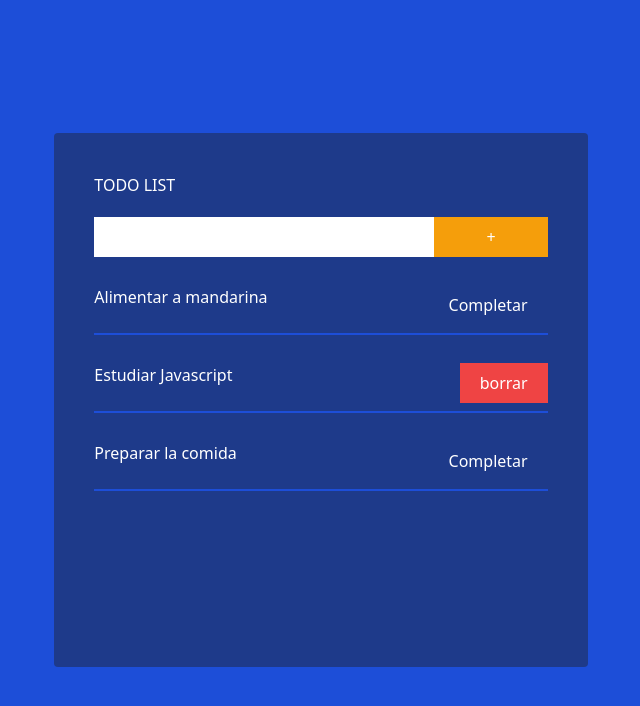
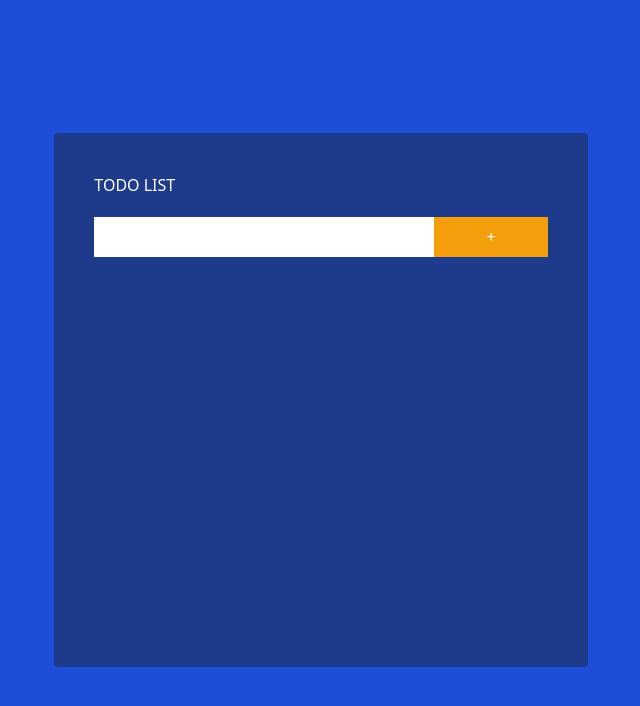
Before and after one commit to carlosAguinaga/todo-taidwind, a React (Create React App) app: page / in a window 1280 px wide. Shown: the top 706 px of the page, without its empty margins (319-959 px from the left). Built offline with nearby package versions, Linux system fonts and the light colour scheme.

Commit message:
feat: localStore added

```diff
--- a/src/App.jsx
+++ b/src/App.jsx
@@ -2,40 +2,63 @@ import "./App.css";
 import AddTodo from "./components/AddTodo";
 import TodoList from "./components/TodoList";
 import TodoItem from "./components/TodoItem";
-import { useState } from "react";
+import { useEffect, useState } from "react";
 
-const list = [
-  {
-    title: "Alimentar a mandarina",
-    status: false,
-  },
-  {
-    title: "Estudiar Javascript",
-    status: true,
-  },
-  {
-    title: "Preparar la comida",
-    status: false,
-  },
-];
+// const list = [
+//   {
+//     title: "Alimentar a mandarina",
+//     status: false,
+//   },
+//   {
+//     title: "Estudiar Javascript",
+//     status: true,
+//   },
+//   {
+//     title: "Preparar la comida",
+//     status: false,
+//   },
+// ];
 
 function App() {
-  const [todoArr, setTodoArr] = useState(list);
-  const [todoTitle, setTodoTitle] = useState(null)
+  const [todoTitle, setTodoTitle] = useState("");
+  const [todoArray, setTodoArray] = useState([]);
 
-  const handleAddTodo = (e) => {
-    console.log(todoTitle);
-    setTodoArr([...todoArr, {title: todoTitle, status: false}])
-  }
+  const handleAddTodo = () => {
+    setTodoArray([...todoArray, { title: todoTitle, status: false }]);
+  };
+
+  useEffect(() => {
+    if (localStorage.getItem("todoList")) {
+      setTodoArray(JSON.parse(localStorage.getItem("todoList")));
+    } else {
+      localStorage.setItem("todoList", []);
+    }
+  }, []);
+
+  useEffect(() => {
+    localStorage.setItem("todoList", JSON.stringify(todoArray));
+    console.log('ss');
+  }, [todoArray]);
 
   return (
     <div className="h-screen bg-blue-700 flex justify-center items-center">
       <div className="w-full bg-blue-900 text-white px-10 py-10 rounded md:w-5/12 h-2/3 overflow-scroll">
         <h2 className="text-left">TODO LIST</h2>
-        <AddTodo setTodoTitle={setTodoTitle} handleAddTodo={handleAddTodo}/>
+        <AddTodo
+          setTodoTitle={setTodoTitle}
+          handleAddTodo={handleAddTodo}
+          todoTitle={todoTitle}
+        />
         <TodoList>
-          {todoArr.map((item, index) => (
-            <TodoItem title={item.title} status={item.status} key={index}/>
+          {todoArray.map((item, index) => (
+            <TodoItem
+              title={item.title}
+              status={item.status}
+              key={index}
+              index={index}
+              todoArray={todoArray}
+              setTodoArray={setTodoArray}
+            />
           ))}
         </TodoList>
       </div>
--- a/src/components/AddTodo.jsx
+++ b/src/components/AddTodo.jsx
@@ -1,11 +1,12 @@
 import React from "react";
 
-const AddTodo = ({ setTodoTitle, handleAddTodo }) => {
+const AddTodo = ({  handleAddTodo, setTodoTitle, todoTitle }) => {
   return (
     <div className="flex w-full mt-5">
       <input
         type="text"
         className="w-3/4 p-2 text-black"
+        value={todoTitle}
         onChange={(e) => setTodoTitle(e.target.value)}
       />
       <button className="bg-yellow-500 w-1/4" onClick={handleAddTodo}>
--- a/src/components/TodoItem.jsx
+++ b/src/components/TodoItem.jsx
@@ -1,10 +1,26 @@
 import React from "react";
 
-const TodoItem = ({ title, status }) => {
+const TodoItem = ({ title, status, index, setTodoArray, todoArray }) => {
+
+  const completeOrDeleteTodo = () => {
+    if (status) {
+      const updatedTodos = [...todoArray];
+      updatedTodos.splice(index, 1)
+      setTodoArray(updatedTodos);
+      console.log("Tarea terminada");
+
+    } else {
+      const updatedTodos = [...todoArray];
+      updatedTodos[index].status = true;
+      setTodoArray(updatedTodos);
+    }
+  };
+
+
   return (
     <div className="flex justify-between item-center w-full mt-5 border-b-2 border-blue-700 py-2">
-      <p>{title}</p>
-      <button className={`${status ? "bg-red-500" : "bg-transparent"} py-2 px-5`}>
+      <p className={`${status ? "line-through" : ""}`}>{title}</p>
+      <button className={`${status ? "bg-red-500" : "bg-transparent"} py-2 px-5`} onClick={completeOrDeleteTodo}>
         {" "}
         {status ? "borrar" : "Completar"}{" "}
       </button>
```
